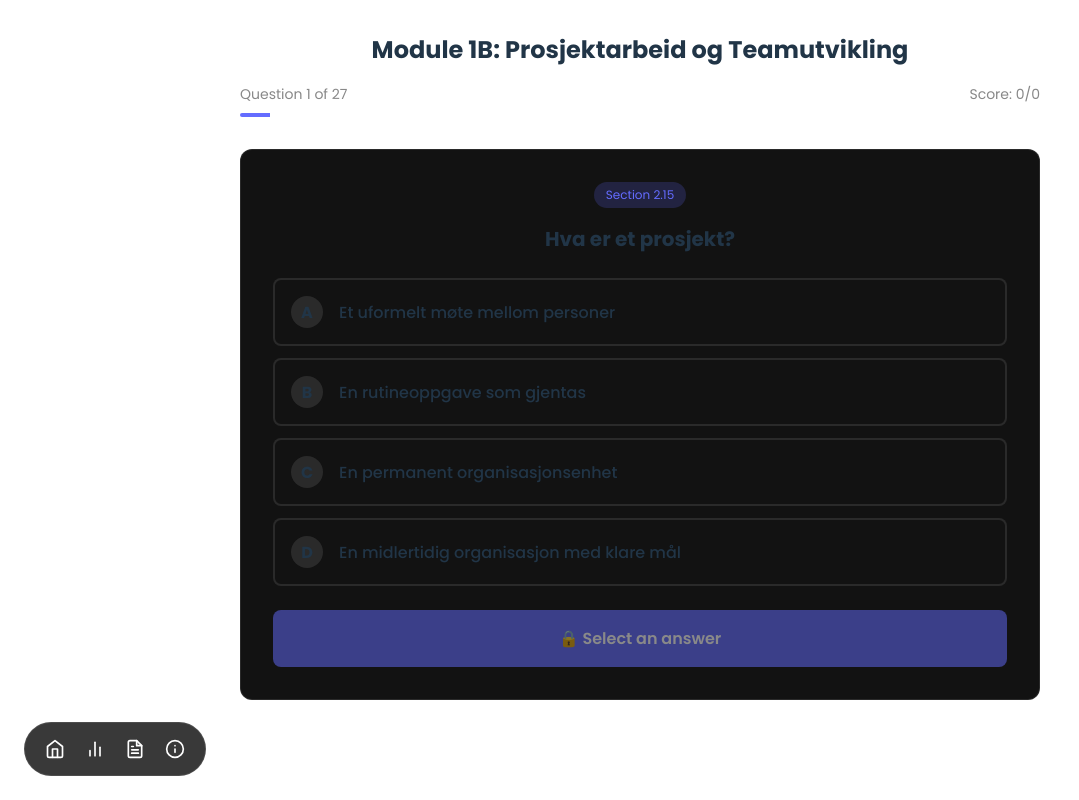
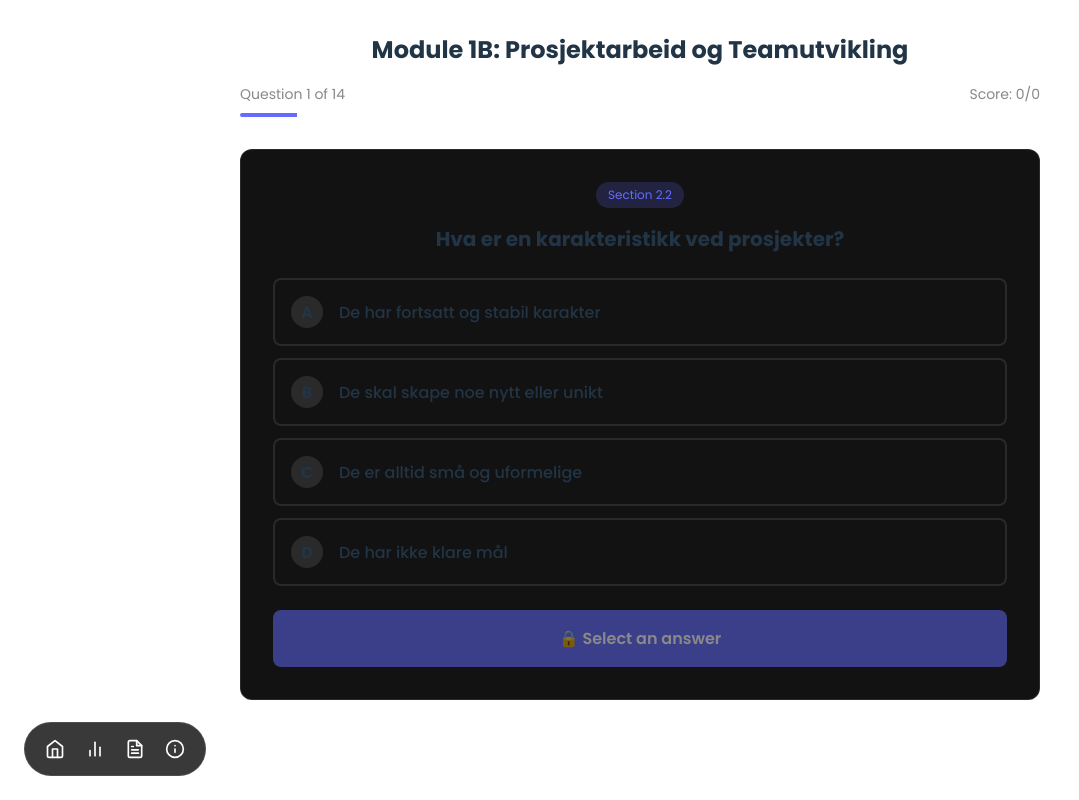
Before and after one commit to dvnnyle/skoolXit, a React (Vite) app: page /module1b in a window 1280 px wide. Shown: the whole page, without its empty margins (0-1079 px from the left). Built offline with nearby package versions, Linux system fonts and the light colour scheme.

Commit message:
Fix: Correct answer indices in modul1b.json sections 2.3 and 2.5

```diff
--- a/dataBank/modul1a.json
+++ b/dataBank/modul1a.json
@@ -289,7 +289,7 @@
       "Det er ingen praktisk forskjell mellom dem",
       "Formelle grupper er opprettet for et bestemt mål med klare regler, mens uformelle grupper oppstår spontant basert på interesser"
     ],
-    "answerIndex": 0,
+    "answerIndex": 3,
     "shortExplanation": "Formelle grupper har klare mål og struktur, uformelle oppstår naturlig.",
     "explanation": "Formelle grupper er opprettet for et bestemt formål (som arbeidsgrupper eller prosjektteam), har klare mål, følger faste regler og har gjerne en utpekt leder. Uformelle grupper oppstår spontant ut fra felles interesser, som vennegrupper eller hobbygrupper, og har løse rammer uten formell ledelse. Begge typer er viktige for sosialisering og prestasjon."
   },
--- a/dataBank/modul1b.json
+++ b/dataBank/modul1b.json
@@ -11,7 +11,7 @@
     ],
     "answerIndex": 3,
     "shortExplanation": "Performing-fasen oppstår når prosjektgruppen jobber effektivt mot målet.",
-    "explanation": "Performing-fasen er arbeidsfasen der prosjektgruppen har etablert rutiner og samarbeider effektivt for å nå målet. Medlemmene stoler på hverandre, og energi brukes på oppgaven, ikke på problemer\n\nProsjektgruppens utviklingsfaser:\n- Forming-fasen: Medlemmer blir kjent, orienterer seg om oppgaver og roller. Usikkerhet er høy, men også optimisme.\n- Storming-fasen: Konflikter og maktkamp oppstår når medlemmer tester grenser. Rollene blir avklart gjennom diskusjon.\n- Norming-fasen: Gruppen etablerer felles normer, regler og arbeidsmåter. Samholdet øker og konflikter avtar.\n- Performing-fasen: Gruppen jobber effektivt med klare roller og rutiner. Energi brukes på oppgaven, ikke på problemer.\n- Adjourning-fasen: Prosjektet avsluttes og gruppen oppløses. Medlemmer reflekterer over arbeidet og tar farvel."
+    "explanation": "<strong>Performing-fasen er arbeidsfasen</strong> der prosjektgruppen har etablert rutiner og samarbeider effektivt for å nå målet. Medlemmene stoler på hverandre, og energi brukes på oppgaven, ikke på problemer.<br><br><strong>Prosjektgruppens utviklingsfaser:</strong><br>• <strong>Forming-fasen:</strong> Medlemmer blir kjent, orienterer seg om oppgaver og roller. Usikkerhet er høy, men også optimisme.<br>• <strong>Storming-fasen:</strong> Konflikter og maktkamp oppstår når medlemmer tester grenser. Rollene blir avklart gjennom diskusjon.<br>• <strong>Norming-fasen:</strong> Gruppen etablerer felles normer, regler og arbeidsmåter. Samholdet øker og konflikter avtar.<br>• <strong>Performing-fasen:</strong> Gruppen jobber effektivt med klare roller og rutiner. Energi brukes på oppgaven, ikke på problemer.<br>• <strong>Adjourning-fasen:</strong> Prosjektet avsluttes og gruppen oppløses. Medlemmer reflekterer over arbeidet og tar farvel."
   },
   {
     "id": 2,
@@ -37,9 +37,9 @@
       "Gruppen finner felles arbeidsmåter og normer",
       "Prosjektet avsluttes og gruppen oppløses"
     ],
-    "answerIndex": 3,
+    "answerIndex": 2,
     "shortExplanation": "Norming-fasen handler om å finne felles arbeidsmåter og normer.",
-    "explanation": "I norming-fasen finner gruppen felles normer, regler og arbeidsmåter. Samholdet øker, og kommunikasjonen blir mer åpen\n\nProsjektgruppens utviklingsfaser:\n- Forming-fasen: Medlemmer blir kjent, orienterer seg om oppgaver og roller. Usikkerhet er høy, men også optimisme.\n- Storming-fasen: Konflikter og maktkamp oppstår når medlemmer tester grenser. Rollene blir avklart gjennom diskusjon.\n- Norming-fasen: Gruppen etablerer felles normer, regler og arbeidsmåter. Samholdet øker og konflikter avtar.\n- Performing-fasen: Gruppen jobber effektivt med klare roller og rutiner. Energi brukes på oppgaven, ikke på problemer.\n- Adjourning-fasen: Prosjektet avsluttes og gruppen oppløses. Medlemmer reflekterer over arbeidet og tar farvel."
+    "explanation": "<strong>I norming-fasen</strong> finner gruppen felles normer, regler og arbeidsmåter. Samholdet øker, og kommunikasjonen blir mer åpen.<br><br><strong>Prosjektgruppens utviklingsfaser:</strong><br>• <strong>Forming-fasen:</strong> Medlemmer blir kjent, orienterer seg om oppgaver og roller. Usikkerhet er høy, men også optimisme.<br>• <strong>Storming-fasen:</strong> Konflikter og maktkamp oppstår når medlemmer tester grenser. Rollene blir avklart gjennom diskusjon.<br>• <strong>Norming-fasen:</strong> Gruppen etablerer felles normer, regler og arbeidsmåter. Samholdet øker og konflikter avtar.<br>• <strong>Performing-fasen:</strong> Gruppen jobber effektivt med klare roller og rutiner. Energi brukes på oppgaven, ikke på problemer.<br>• <strong>Adjourning-fasen:</strong> Prosjektet avsluttes og gruppen oppløses. Medlemmer reflekterer over arbeidet og tar farvel."
   },
   {
     "id": 4,
@@ -53,7 +53,7 @@
     ],
     "answerIndex": 0,
     "shortExplanation": "Performing-fasen kjennetegnes av effektivt og målrettet arbeid.",
-    "explanation": "I performing-fasen fungerer prosjektgruppen effektivt og målrettet. Medlemmene stoler på hverandre, og konflikter håndteres\n\nProsjektgruppens utviklingsfaser:\n- Forming-fasen: Medlemmer blir kjent, orienterer seg om oppgaver og roller. Usikkerhet er høy, men også optimisme.\n- Storming-fasen: Konflikter og maktkamp oppstår når medlemmer tester grenser. Rollene blir avklart gjennom diskusjon.\n- Norming-fasen: Gruppen etablerer felles normer, regler og arbeidsmåter. Samholdet øker og konflikter avtar.\n- Performing-fasen: Gruppen jobber effektivt med klare roller og rutiner. Energi brukes på oppgaven, ikke på problemer.\n- Adjourning-fasen: Prosjektet avsluttes og gruppen oppløses. Medlemmer reflekterer over arbeidet og tar farvel."
+    "explanation": "<strong>I performing-fasen</strong> fungerer prosjektgruppen effektivt og målrettet. Medlemmene stoler på hverandre, og konflikter håndteres konstruktivt.<br><br><strong>Prosjektgruppens utviklingsfaser:</strong><br>• <strong>Forming-fasen:</strong> Medlemmer blir kjent, orienterer seg om oppgaver og roller. Usikkerhet er høy, men også optimisme.<br>• <strong>Storming-fasen:</strong> Konflikter og maktkamp oppstår når medlemmer tester grenser. Rollene blir avklart gjennom diskusjon.<br>• <strong>Norming-fasen:</strong> Gruppen etablerer felles normer, regler og arbeidsmåter. Samholdet øker og konflikter avtar.<br>• <strong>Performing-fasen:</strong> Gruppen jobber effektivt med klare roller og rutiner. Energi brukes på oppgaven, ikke på problemer.<br>• <strong>Adjourning-fasen:</strong> Prosjektet avsluttes og gruppen oppløses. Medlemmer reflekterer over arbeidet og tar farvel."
   },
   {
     "id": 5,
@@ -65,9 +65,9 @@
       "Norming-fasen",
       "Storming-fasen"
     ],
-    "answerIndex": 1,
+    "answerIndex": 3,
     "shortExplanation": "Storming-fasen oppstår når uenigheter og rolleavklaringer skjer.",
-    "explanation": "Storming-fasen er konfliktfasen der uenigheter og rolleavklaringer oppstår. Dette er en naturlig fase som må håndteres for at gruppen skal vokse\n\nProsjektgruppens utviklingsfaser:\n- Forming-fasen: Medlemmer blir kjent, orienterer seg om oppgaver og roller. Usikkerhet er høy, men også optimisme.\n- Storming-fasen: Konflikter og maktkamp oppstår når medlemmer tester grenser. Rollene blir avklart gjennom diskusjon.\n- Norming-fasen: Gruppen etablerer felles normer, regler og arbeidsmåter. Samholdet øker og konflikter avtar.\n- Performing-fasen: Gruppen jobber effektivt med klare roller og rutiner. Energi brukes på oppgaven, ikke på problemer.\n- Adjourning-fasen: Prosjektet avsluttes og gruppen oppløses. Medlemmer reflekterer over arbeidet og tar farvel."
+    "explanation": "<strong>Storming-fasen er konfliktfasen</strong> der uenigheter og rolleavklaringer oppstår. Dette er en naturlig fase som må håndteres for at gruppen skal vokse.<br><br><strong>Prosjektgruppens utviklingsfaser:</strong><br>• <strong>Forming-fasen:</strong> Medlemmer blir kjent, orienterer seg om oppgaver og roller. Usikkerhet er høy, men også optimisme.<br>• <strong>Storming-fasen:</strong> Konflikter og maktkamp oppstår når medlemmer tester grenser. Rollene blir avklart gjennom diskusjon.<br>• <strong>Norming-fasen:</strong> Gruppen etablerer felles normer, regler og arbeidsmåter. Samholdet øker og konflikter avtar.<br>• <strong>Performing-fasen:</strong> Gruppen jobber effektivt med klare roller og rutiner. Energi brukes på oppgaven, ikke på problemer.<br>• <strong>Adjourning-fasen:</strong> Prosjektet avsluttes og gruppen oppløses. Medlemmer reflekterer over arbeidet og tar farvel."
   },
   {
     "id": 6,
@@ -123,21 +123,7 @@
     ],
     "answerIndex": 3,
     "shortExplanation": "Forming-fasen oppstår når teamet blir kjent og orienterer seg.",
-    "explanation": "Forming-fasen er orienteringsfasen der gruppen dannes, og medlemmene blir kjent og orienterer seg om oppgaven og roller\n\nProsjektgruppens utviklingsfaser:\n- Forming-fasen: Medlemmer blir kjent, orienterer seg om oppgaver og roller. Usikkerhet er høy, men også optimisme.\n- Storming-fasen: Konflikter og maktkamp oppstår når medlemmer tester grenser. Rollene blir avklart gjennom diskusjon.\n- Norming-fasen: Gruppen etablerer felles normer, regler og arbeidsmåter. Samholdet øker og konflikter avtar.\n- Performing-fasen: Gruppen jobber effektivt med klare roller og rutiner. Energi brukes på oppgaven, ikke på problemer.\n- Adjourning-fasen: Prosjektet avsluttes og gruppen oppløses. Medlemmer reflekterer over arbeidet og tar farvel."
-  },
-  {
-    "id": 10,
-    "section": "2.10",
-    "question": "Hva kjennetegner unike leveranser?",
-    "options": [
-      "Det er rutinearbeid som gjentas",
-      "Det er ikke målbart",
-      "Prosjektet skal skape noe nytt",
-      "Det er alltid likt fra gang til gang"
-    ],
-    "answerIndex": 2,
-    "shortExplanation": "Unike leveranser betyr at prosjektet skaper noe nytt.",
-    "explanation": "Prosjekter kjennetegnes ved at de skal føre til et unikt resultat, som et nytt produkt, tjeneste eller løsning. Dette skiller prosjekter fra rutinearbeid."
+    "explanation": "<strong>Forming-fasen er orienteringsfasen</strong> der gruppen dannes, og medlemmene blir kjent og orienterer seg om oppgaven og roller.<br><br><strong>Prosjektgruppens utviklingsfaser:</strong><br>• <strong>Forming-fasen:</strong> Medlemmer blir kjent, orienterer seg om oppgaver og roller. Usikkerhet er høy, men også optimisme.<br>• <strong>Storming-fasen:</strong> Konflikter og maktkamp oppstår når medlemmer tester grenser. Rollene blir avklart gjennom diskusjon.<br>• <strong>Norming-fasen:</strong> Gruppen etablerer felles normer, regler og arbeidsmåter. Samholdet øker og konflikter avtar.<br>• <strong>Performing-fasen:</strong> Gruppen jobber effektivt med klare roller og rutiner. Energi brukes på oppgaven, ikke på problemer.<br>• <strong>Adjourning-fasen:</strong> Prosjektet avsluttes og gruppen oppløses. Medlemmer reflekterer over arbeidet og tar farvel."
   },
   {
     "id": 11,
@@ -165,7 +151,7 @@
     ],
     "answerIndex": 0,
     "shortExplanation": "Adjourning-fasen oppstår når prosjektet avsluttes og gruppen oppløses.",
-    "explanation": "Adjourning-fasen er oppløsningsfasen der prosjektet avsluttes og gruppen oppløses etter at målet er nådd. Det preges av stolthet, lettelse og vemod\n\nProsjektgruppens utviklingsfaser:\n- Forming-fasen: Medlemmer blir kjent, orienterer seg om oppgaver og roller. Usikkerhet er høy, men også optimisme.\n- Storming-fasen: Konflikter og maktkamp oppstår når medlemmer tester grenser. Rollene blir avklart gjennom diskusjon.\n- Norming-fasen: Gruppen etablerer felles normer, regler og arbeidsmåter. Samholdet øker og konflikter avtar.\n- Performing-fasen: Gruppen jobber effektivt med klare roller og rutiner. Energi brukes på oppgaven, ikke på problemer.\n- Adjourning-fasen: Prosjektet avsluttes og gruppen oppløses. Medlemmer reflekterer over arbeidet og tar farvel."
+    "explanation": "<strong>Adjourning-fasen er oppløsningsfasen</strong> der prosjektet avsluttes og gruppen oppløses etter at målet er nådd. Det preges av stolthet, lettelse og vemod.<br><br><strong>Prosjektgruppens utviklingsfaser:</strong><br>• <strong>Forming-fasen:</strong> Medlemmer blir kjent, orienterer seg om oppgaver og roller. Usikkerhet er høy, men også optimisme.<br>• <strong>Storming-fasen:</strong> Konflikter og maktkamp oppstår når medlemmer tester grenser. Rollene blir avklart gjennom diskusjon.<br>• <strong>Norming-fasen:</strong> Gruppen etablerer felles normer, regler og arbeidsmåter. Samholdet øker og konflikter avtar.<br>• <strong>Performing-fasen:</strong> Gruppen jobber effektivt med klare roller og rutiner. Energi brukes på oppgaven, ikke på problemer.<br>• <strong>Adjourning-fasen:</strong> Prosjektet avsluttes og gruppen oppløses. Medlemmer reflekterer over arbeidet og tar farvel."
   },
   {
     "id": 13,
@@ -177,23 +163,9 @@
       "Adjourning-fasen",
       "Norming-fasen"
     ],
-    "answerIndex": 1,
+    "answerIndex": 2,
     "shortExplanation": "Adjourning-fasen oppstår når prosjektet avsluttes og gruppen oppløses.",
-    "explanation": "Adjourning-fasen er oppløsningsfasen der prosjektet avsluttes og gruppen oppløses etter at målet er nådd. Det preges av stolthet, lettelse og vemod\n\nProsjektgruppens utviklingsfaser:\n- Forming-fasen: Medlemmer blir kjent, orienterer seg om oppgaver og roller. Usikkerhet er høy, men også optimisme.\n- Storming-fasen: Konflikter og maktkamp oppstår når medlemmer tester grenser. Rollene blir avklart gjennom diskusjon.\n- Norming-fasen: Gruppen etablerer felles normer, regler og arbeidsmåter. Samholdet øker og konflikter avtar.\n- Performing-fasen: Gruppen jobber effektivt med klare roller og rutiner. Energi brukes på oppgaven, ikke på problemer.\n- Adjourning-fasen: Prosjektet avsluttes og gruppen oppløses. Medlemmer reflekterer over arbeidet og tar farvel."
-  },
-  {
-    "id": 14,
-    "section": "2.14",
-    "question": "Når oppstår ressursrammer typisk?",
-    "options": [
-      "Tiden, budsjettet og personell er fastsatt",
-      "Bare for små prosjekter",
-      "I slutten av prosjektet",
-      "Aldri i moderne prosjekter"
-    ],
-    "answerIndex": 0,
-    "shortExplanation": "Ressursrammer betyr at tid, budsjett og personell er fastsatt.",
-    "explanation": "Prosjekter har klare ressursrammer, der tid, budsjett og personell er fastsatt. Dette gir struktur og forutsigbarhet for gjennomføringen."
+    "explanation": "<strong>Adjourning-fasen er oppløsningsfasen</strong> der prosjektet avsluttes og gruppen oppløses etter at målet er nådd. Det preges av stolthet, lettelse og vemod.<br><br><strong>Prosjektgruppens utviklingsfaser:</strong><br>• <strong>Forming-fasen:</strong> Medlemmer blir kjent, orienterer seg om oppgaver og roller. Usikkerhet er høy, men også optimisme.<br>• <strong>Storming-fasen:</strong> Konflikter og maktkamp oppstår når medlemmer tester grenser. Rollene blir avklart gjennom diskusjon.<br>• <strong>Norming-fasen:</strong> Gruppen etablerer felles normer, regler og arbeidsmåter. Samholdet øker og konflikter avtar.<br>• <strong>Performing-fasen:</strong> Gruppen jobber effektivt med klare roller og rutiner. Energi brukes på oppgaven, ikke på problemer.<br>• <strong>Adjourning-fasen:</strong> Prosjektet avsluttes og gruppen oppløses. Medlemmer reflekterer over arbeidet og tar farvel."
   },
   {
     "id": 15,
@@ -210,48 +182,6 @@
     "explanation": "Prosjekter er midlertidige organisasjoner som opprettes for å løse en oppgave eller nå et konkret mål innenfor en tidsramme."
   },
   {
-    "id": 16,
-    "section": "2.16",
-    "question": "Hva er den beste beskrivelsen av prosjekter?",
-    "options": [
-      "De er midlertidige organisasjoner med klare mål",
-      "De varer alltid lenger enn ett år",
-      "De har alltid de samme medlemmer",
-      "De har ikke klare sluttkriteria"
-    ],
-    "answerIndex": 0,
-    "shortExplanation": "Prosjekter er midlertidige organisasjoner med klare mål.",
-    "explanation": "Prosjekter er midlertidige organisasjoner med klare mål, avgrenset tid og ressursrammer. De skiller seg fra faste organisasjoner ved å ha en klar start og slutt."
-  },
-  {
-    "id": 17,
-    "section": "2.17",
-    "question": "Hva er en viktig karakteristikk ved prosjekter?",
-    "options": [
-      "De er uformelle og uten struktur",
-      "De ligner på rutinearbeid",
-      "De handler alltid om teknologi",
-      "De er midlertidige organisasjoner med klare mål"
-    ],
-    "answerIndex": 3,
-    "shortExplanation": "Prosjekter er midlertidige organisasjoner med klare mål.",
-    "explanation": "Prosjekter er midlertidige organisasjoner med klare mål, avgrenset tid og ressursrammer. De skiller seg fra faste organisasjoner ved å ha en klar start og slutt."
-  },
-  {
-    "id": 18,
-    "section": "2.18",
-    "question": "Hva skiller storming-fasen best?",
-    "options": [
-      "Gruppen er fullstendig løst opp",
-      "Uenigheter og rolleavklaringer oppstår",
-      "Høy samhandling og effektivitet",
-      "Lav energi og engasjement"
-    ],
-    "answerIndex": 1,
-    "shortExplanation": "Storming-fasen oppstår når uenigheter og rolleavklaringer skjer.",
-    "explanation": "Storming-fasen er konfliktfasen der uenigheter og rolleavklaringer oppstår. Dette er en naturlig fase som må håndteres for at gruppen skal vokse\n\nProsjektgruppens utviklingsfaser:\n- Forming-fasen: Medlemmer blir kjent, orienterer seg om oppgaver og roller. Usikkerhet er høy, men også optimisme.\n- Storming-fasen: Konflikter og maktkamp oppstår når medlemmer tester grenser. Rollene blir avklart gjennom diskusjon.\n- Norming-fasen: Gruppen etablerer felles normer, regler og arbeidsmåter. Samholdet øker og konflikter avtar.\n- Performing-fasen: Gruppen jobber effektivt med klare roller og rutiner. Energi brukes på oppgaven, ikke på problemer.\n- Adjourning-fasen: Prosjektet avsluttes og gruppen oppløses. Medlemmer reflekterer over arbeidet og tar farvel."
-  },
-  {
     "id": 19,
     "section": "2.19",
     "question": "Hva er prosjektlederens hovedoppgaver?",
@@ -264,117 +194,5 @@
     "answerIndex": 0,
     "shortExplanation": "Prosjektlederrollen handler om å koordinere, lede og følge opp prosjektet.",
     "explanation": "Prosjektlederrollen innebærer å koordinere, lede og følge opp prosjektet, og sikre at målene nås innenfor ressursrammene."
-  },
-  {
-    "id": 20,
-    "section": "2.20",
-    "question": "Når oppstår prosjektlederrollen?",
-    "options": [
-      "Aldri i små prosjekter",
-      "Bare når det oppstår problemer",
-      "For å koordinere, lede og følge opp",
-      "Bare i slutten av prosjektet"
-    ],
-    "answerIndex": 2,
-    "shortExplanation": "Prosjektlederrollen handler om å koordinere, lede og følge opp prosjektet.",
-    "explanation": "Prosjektlederrollen innebærer å koordinere, lede og følge opp prosjektet, og sikre at målene nås innenfor ressursrammene."
-  },
-  {
-    "id": 21,
-    "section": "2.21",
-    "question": "Hvordan kan storming-fasen best beskrives?",
-    "options": [
-      "Uenigheter og rolleavklaringer oppstår",
-      "Prosjektet er nesten ferdig",
-      "Alle er enige og arbeidsglede er høy",
-      "Gruppen blir dannet fra bunnen"
-    ],
-    "answerIndex": 0,
-    "shortExplanation": "Storming-fasen oppstår når uenigheter og rolleavklaringer skjer.",
-    "explanation": "Storming-fasen er konfliktfasen der uenigheter og rolleavklaringer oppstår. Dette er en naturlig fase som må håndteres for at gruppen skal vokse\n\nProsjektgruppens utviklingsfaser:\n- Forming-fasen: Medlemmer blir kjent, orienterer seg om oppgaver og roller. Usikkerhet er høy, men også optimisme.\n- Storming-fasen: Konflikter og maktkamp oppstår når medlemmer tester grenser. Rollene blir avklart gjennom diskusjon.\n- Norming-fasen: Gruppen etablerer felles normer, regler og arbeidsmåter. Samholdet øker og konflikter avtar.\n- Performing-fasen: Gruppen jobber effektivt med klare roller og rutiner. Energi brukes på oppgaven, ikke på problemer.\n- Adjourning-fasen: Prosjektet avsluttes og gruppen oppløses. Medlemmer reflekterer over arbeidet og tar farvel."
-  },
-  {
-    "id": 23,
-    "section": "2.23",
-    "question": "Hvorfor opprettes prosjekter?",
-    "options": [
-      "De skal løse rutineoppgaver",
-      "De skal ikke ha klare mål",
-      "De skal være midlertidige organisasjoner med klare mål",
-      "De skal være permanente"
-    ],
-    "answerIndex": 2,
-    "shortExplanation": "Prosjekter oppstår som midlertidige organisasjoner med klare mål.",
-    "explanation": "Prosjekter er midlertidige organisasjoner som opprettes for å løse en oppgave eller nå et konkret mål innenfor en tidsramme."
-  },
-  {
-    "id": 24,
-    "section": "2.24",
-    "question": "Hva innebærer forming-fasen?",
-    "options": [
-      "Konflikter oppstår mellom medlemmer",
-      "Gruppen oppnår høy effektivitet",
-      "Prosjektet avsluttes",
-      "Teamet blir kjent og orienterer seg"
-    ],
-    "answerIndex": 3,
-    "shortExplanation": "Forming-fasen oppstår når teamet blir kjent og orienterer seg.",
-    "explanation": "Forming-fasen er orienteringsfasen der gruppen dannes, og medlemmene blir kjent og orienterer seg om oppgaven og roller\n\nProsjektgruppens utviklingsfaser:\n- Forming-fasen: Medlemmer blir kjent, orienterer seg om oppgaver og roller. Usikkerhet er høy, men også optimisme.\n- Storming-fasen: Konflikter og maktkamp oppstår når medlemmer tester grenser. Rollene blir avklart gjennom diskusjon.\n- Norming-fasen: Gruppen etablerer felles normer, regler og arbeidsmåter. Samholdet øker og konflikter avtar.\n- Performing-fasen: Gruppen jobber effektivt med klare roller og rutiner. Energi brukes på oppgaven, ikke på problemer.\n- Adjourning-fasen: Prosjektet avsluttes og gruppen oppløses. Medlemmer reflekterer over arbeidet og tar farvel."
-  },
-  {
-    "id": 27,
-    "section": "2.27",
-    "question": "Hvordan kan ressursrammer best beskrives?",
-    "options": [
-      "Bare tiden er viktig",
-      "Tiden, budsjettet og personell er fastsatt",
-      "Ressurser er ikke viktig",
-      "Ressurser er ubegrenset"
-    ],
-    "answerIndex": 1,
-    "shortExplanation": "Ressursrammer betyr at tid, budsjett og personell er fastsatt.",
-    "explanation": "Prosjekter har klare ressursrammer, der tid, budsjett og personell er fastsatt. Dette gir struktur og forutsigbarhet for gjennomføringen."
-  },
-  {
-    "id": 28,
-    "section": "2.28",
-    "question": "Hva er en konsekvens av forming-fasen?",
-    "options": [
-      "Høye konflikter og maktkamp",
-      "Alle medlemmer forlater gruppen",
-      "Gruppen jobber med maksimal effektivitet",
-      "Teamet blir kjent og orienterer seg"
-    ],
-    "answerIndex": 3,
-    "shortExplanation": "Forming-fasen oppstår når teamet blir kjent og orienterer seg.",
-    "explanation": "Forming-fasen er orienteringsfasen der gruppen dannes, og medlemmene blir kjent og orienterer seg om oppgaven og roller\n\nProsjektgruppens utviklingsfaser:\n- Forming-fasen: Medlemmer blir kjent, orienterer seg om oppgaver og roller. Usikkerhet er høy, men også optimisme.\n- Storming-fasen: Konflikter og maktkamp oppstår når medlemmer tester grenser. Rollene blir avklart gjennom diskusjon.\n- Norming-fasen: Gruppen etablerer felles normer, regler og arbeidsmåter. Samholdet øker og konflikter avtar.\n- Performing-fasen: Gruppen jobber effektivt med klare roller og rutiner. Energi brukes på oppgaven, ikke på problemer.\n- Adjourning-fasen: Prosjektet avsluttes og gruppen oppløses. Medlemmer reflekterer over arbeidet og tar farvel."
-  },
-  {
-    "id": 29,
-    "section": "2.29",
-    "question": "På hvilken måte påvirker ressursrammer prosjekter?",
-    "options": [
-      "De har ingen betydning",
-      "Tiden, budsjettet og personell er fastsatt",
-      "De fjerner behovet for planlegging",
-      "De gjør prosjekter uplanlagte"
-    ],
-    "answerIndex": 0,
-    "shortExplanation": "Ressursrammer betyr at tid, budsjett og personell er fastsatt.",
-    "explanation": "Prosjekter har klare ressursrammer, der tid, budsjett og personell er fastsatt. Dette gir struktur og forutsigbarhet for gjennomføringen."
-  },
-  {
-    "id": 30,
-    "section": "2.30",
-    "question": "Hva er en sentral oppgave for prosjektlederen?",
-    "options": [
-      "Bare å gi ordre uten tilbakemeldinger",
-      "Å unngå alle møter med teamet",
-      "Å la prosjektet styre seg selv",
-      "Å koordinere, lede og følge opp"
-    ],
-    "answerIndex": 3,
-    "shortExplanation": "Prosjektlederrollen handler om å koordinere, lede og følge opp prosjektet.",
-    "explanation": "Prosjektlederrollen innebærer å koordinere, lede og følge opp prosjektet, og sikre at målene nås innenfor ressursrammene."
   }
 ]
```
Also changed, not shown: src/pages/moduleChapters/module1b.jsx (+20 -3 lines).
